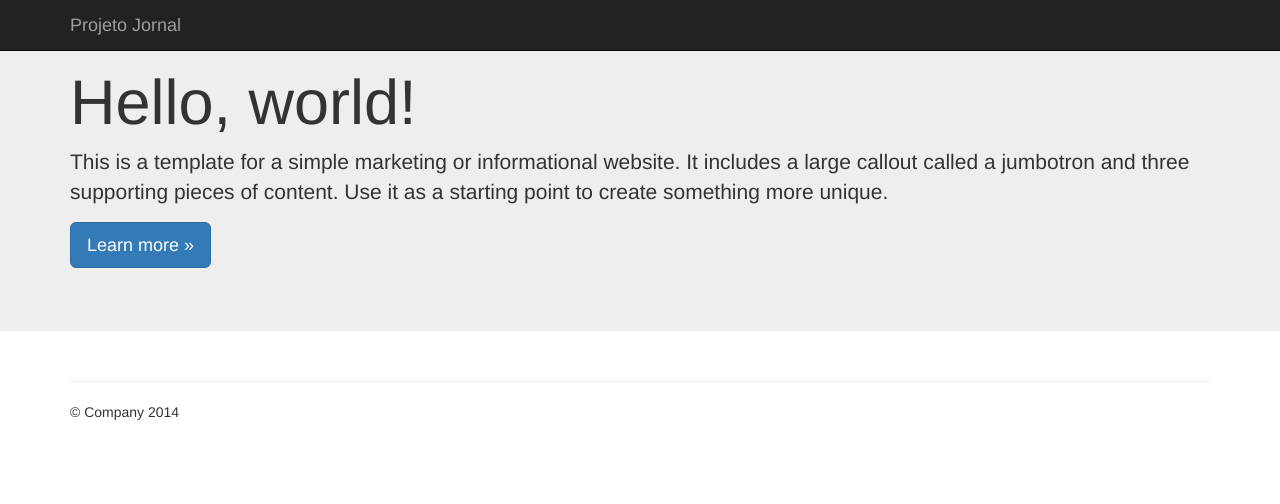
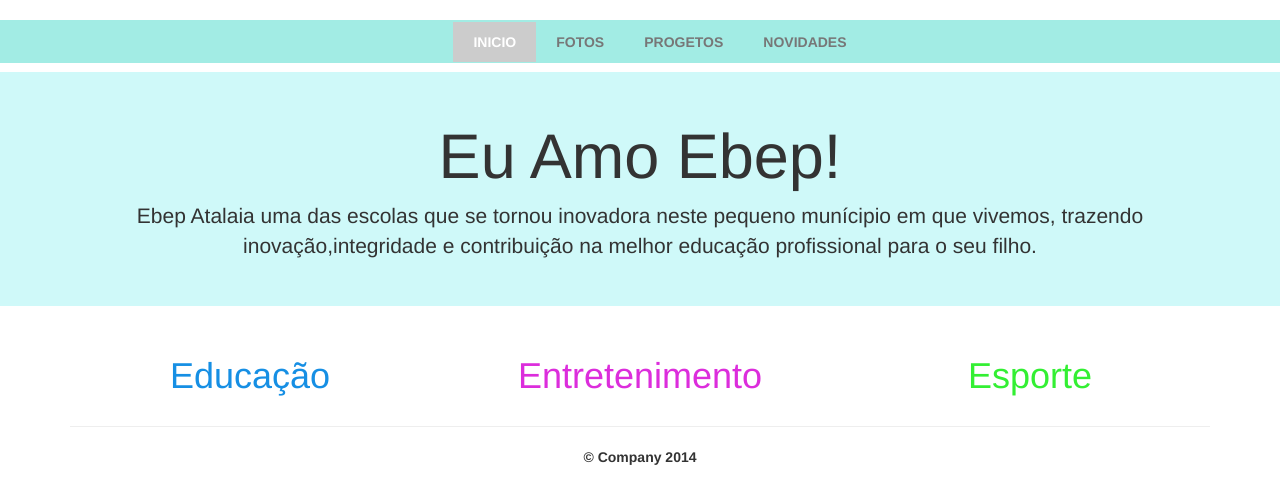
Before and after one commit to hyagobasilio/blog-ebep, a PHP site: page /page1.php in a window 1280 px wide. Shown: the top 504 px of the page. Run offline with PHP 8.4, Linux system fonts and the light colour scheme; data that the repository does not hold is empty; some libraries are stand-ins or nearby versions.

Commit message:
Fazer alterações no arquivo pagina1.php que é a pagina inicial.

```diff
--- a/page1.php
+++ b/page1.php
@@ -5,7 +5,7 @@
 <!DOCTYPE html>
 <html lang="pt-br">
   <head>
-    <meta charset="ISO-8859-1">
+    <meta charset="utf-8">
     <meta http-equiv="X-UA-Compatible" content="IE=edge">
     <meta name="viewport" content="width=device-width, initial-scale=1">
     <!-- The above 3 meta tags *must* come first in the head; any other head content must come *after* these tags -->
@@ -30,11 +30,125 @@
       <script src="https://oss.maxcdn.com/html5shiv/3.7.2/html5shiv.min.js"></script>
       <script src="https://oss.maxcdn.com/respond/1.4.2/respond.min.js"></script>
     <![endif]-->
+
+    <style>
+    .noticia {
+      border-bottom: 1px dotted #EEE;
+
+    }
+    .noticia p {
+      text-align: left;
+    }
+    .educacao a {
+      color: #168FE4;
+      font-size: 1.5em;
+
+    }
+    .entretenimento a {
+      color:#DC2DDC;
+      font-size: 1.5em;
+    }
+    .esporte a {
+      color:#33EF33;
+      font-size: 1.5em;
+    }
+    .educacao h1 {
+      color: #168FE4;
+    }
+    .entretenimento h1 {
+      color: #DC2DDC;
+    }
+    .esporte h1 {
+      color: #33EF33;
+    }
+    .jumbotron {
+    padding-top: 30px;
+    padding-bottom: 30px;
+    margin-bottom: 30px;
+    color: inherit;
+    background-color:rgba(16, 222, 222, 0.2);
+  }
+
+  .navbar-inverse {
+    background-color:#1AF1F1;
+    border-color: #080808;
+  }
+  body {
+    font-family: "Helvetica Neue",Helvetica,Arial,sans-serif;
+    font-size: 14px;
+    line-height: 1.42857143;
+    color: #333;
+    background-color: #fff;
+  }
+  .menu
+    {
+    margin:20px auto;
+    position : relative;
+    width: 100%;
+    height: 43px;
+    background:#A2ECE4;;
+    font-weight: bold;
+    text-align:center;
+  }
+
+
+ .menu li
+    {
+    margin:2px 0 0 0;
+    float:left;
+    list-style-type: none;
+
+  }
+
+ .menu li a
+    {
+    color: #777;
+    text-decoration: none;
+    float: left;
+    padding: 10px 20px 10px 20px;
+  }
+
+ .menu li a:hover
+    {
+    color: #000000;
+    font-weight:bolder;
+  }
+
+ .menu li a.selecionado
+    {
+    color: #FFFFFF;
+    background: #CCCCCC;
+    padding: 10px 20px 10px 20px;
+  }
+  .menu ul{
+    margin-left:auto;
+    margin-right:auto;
+    margin-top:0;
+    display:table;
+  }
+
+
+    </style>
   </head>
 
   <body>
 
-    <nav class="navbar navbar-inverse navbar-fixed-top">
+ <div class='menu'>
+
+  <ul>
+
+    <li><a href='#' class='selecionado'>INICIO</a></li>
+
+    <li><a href='#'>FOTOS</a></li>
+
+    <li><a href='#'>PROGETOS</a></li>
+
+    <li><a href='#'>NOVIDADES</a></li>
+
+  </ul>
+
+
+
       <div class="container">
         <div class="navbar-header">
           <button type="button" class="navbar-toggle collapsed" data-toggle="collapse" data-target="#navbar" aria-expanded="false" aria-controls="navbar">
@@ -43,39 +157,77 @@
             <span class="icon-bar"></span>
             <span class="icon-bar"></span>
           </button>
-          <a class="navbar-brand" href="#">Projeto Jornal</a>
+
         </div>
-
       </div>
     </nav>
 
     <!-- Main jumbotron for a primary marketing message or call to action -->
     <div class="jumbotron">
+
       <div class="container">
-        <h1>Hello, world!</h1>
-        <p>This is a template for a simple marketing or informational website. It includes a large callout called a jumbotron and three supporting pieces of content. Use it as a starting point to create something more unique.</p>
-        <p><a class="btn btn-primary btn-lg" href="#" role="button">Learn more &raquo;</a></p>
+        <h1>Eu Amo Ebep!</h1>
+        <p>Ebep Atalaia uma das escolas que se tornou inovadora neste pequeno munícipio em que vivemos, trazendo inovação,integridade e contribuição na melhor educação profissional para o seu filho.</p>
       </div>
     </div>
 
     <div class="container">
       <!-- Example row of columns -->
       <div class="row">
-
-        <?php
-        $query = " SELECT * FROM posts ORDER BY id DESC LIMIT 5 ";
+        <div class="col-md-4 educacao ">
+          <h1>Educação</h1>
+          <!-- Educação -->
+           <?php
+        $query = " SELECT * FROM posts where id_categoria = 1 ORDER BY id DESC LIMIT 5 ";
         $sql = mysql_query($query) or die(mysql_error().' Erro ao consultar!');
 
         while( $result = mysql_fetch_array($sql) ) {
-         ?>
+         ?><div class="noticia">
 
-        <div class="col-md-4">
-          <h2><?php echo $result['titulo']; ?></h2>
-          <p><?php echo substr($result['conteudo'], 0, 250); ?> ...</p>
-          <p><a class="btn btn-default" href="#" role="button">View details &raquo;</a></p>
+            <a href="#"><?php echo $result['titulo']; ?></a>
+            <p><?php echo $result['conteudo']; ?></p>
+         </div>
+
+        <?php } ?>
+          <!-- ./Educação -->
+        </div>
+        <div class="col-md-4 entretenimento ">
+          <h1>Entretenimento</h1>
+           <!-- Entretenimento -->
+           <?php
+        $query = " SELECT * FROM posts where id_categoria = 2 ORDER BY id DESC LIMIT 5 ";
+        $sql = mysql_query($query) or die(mysql_error().' Erro ao consultar!');
+
+        while( $result = mysql_fetch_array($sql) ) {
+         ?><div class="noticia">
+
+            <a href="#"><?php echo $result['titulo']; ?></a>
+            <p><?php echo $result['conteudo']; ?></p>
+         </div>
+
+        <?php } ?>
+          <!-- ./Entretenimento -->
+        </div>
+        <div class="col-md-4 esporte ">
+          <h1>Esporte</h1>
+           <!-- Esportes -->
+           <?php
+        $query = " SELECT * FROM posts where id_categoria = 3 ORDER BY id DESC LIMIT 5 ";
+        $sql = mysql_query($query) or die(mysql_error().' Erro ao consultar!');
+
+        while( $result = mysql_fetch_array($sql) ) {
+         ?><div class="noticia">
+
+            <a href="#"><?php echo $result['titulo']; ?></a>
+            <p><?php echo $result['conteudo']; ?></p>
+         </div>
+
+        <?php } ?>
+          <!-- ./Esportes -->
         </div>
 
-        <?php } ?>
+
+
 
       </div>
 
@@ -91,7 +243,7 @@
     ================================================== -->
     <!-- Placed at the end of the document so the pages load faster -->
     <script src="https://ajax.googleapis.com/ajax/libs/jquery/1.11.3/jquery.min.js"></script>
-    <script src="../../dist/js/bootstrap.min.js"></script>
+    <script src="js/bootstrap.min.js"></script>
     <!-- IE10 viewport hack for Surface/desktop Windows 8 bug -->
     <script src="../../assets/js/ie10-viewport-bug-workaround.js"></script>
   </body>
--- a/php/conexao.php
+++ b/php/conexao.php
@@ -3,7 +3,7 @@
 $host = "localhost";
 $banco = "blog";
 $usuario = "root";
-$senha = "root";
+$senha = "";
 $conexao = mysql_pconnect($host, $usuario, $senha) or mysql_error();
 mysql_select_db($banco);
 mysql_set_charset('utf8');
```
